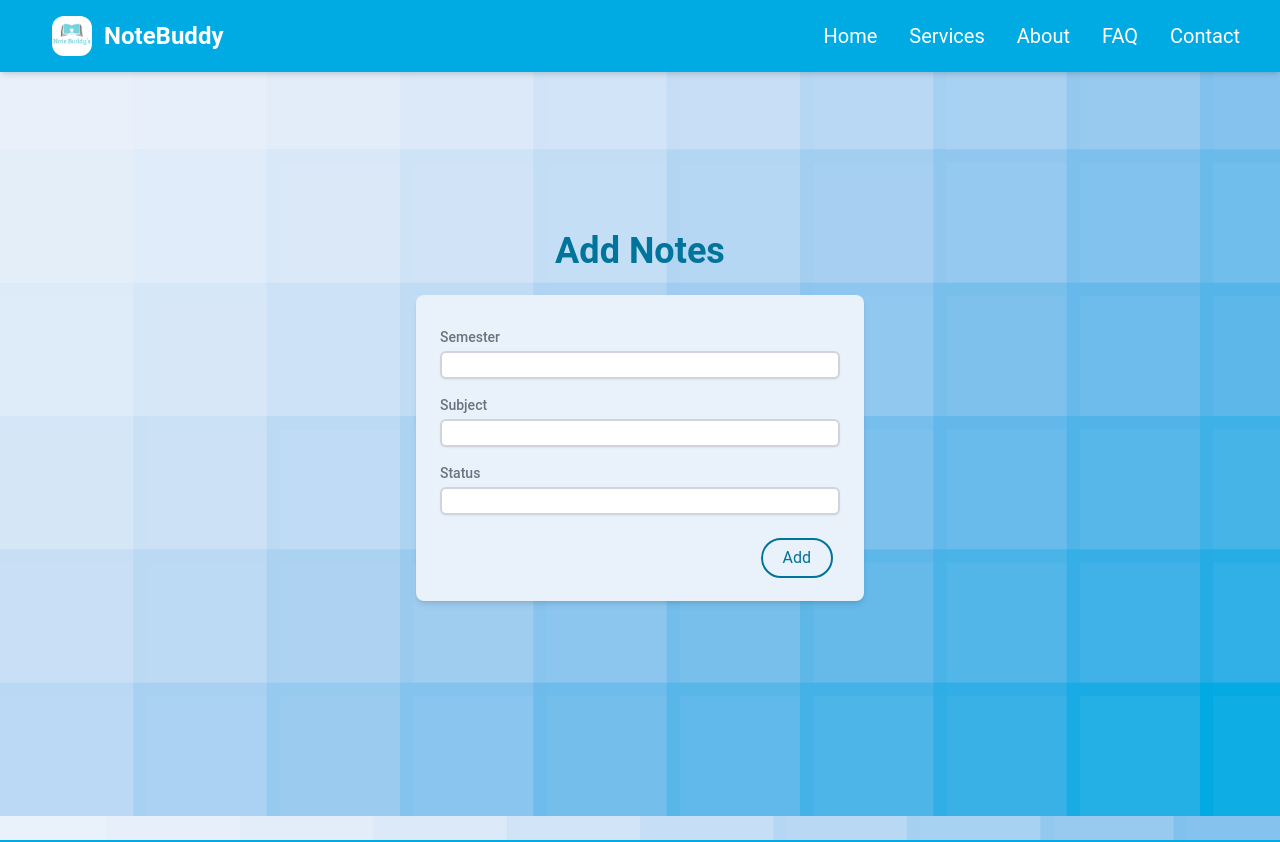
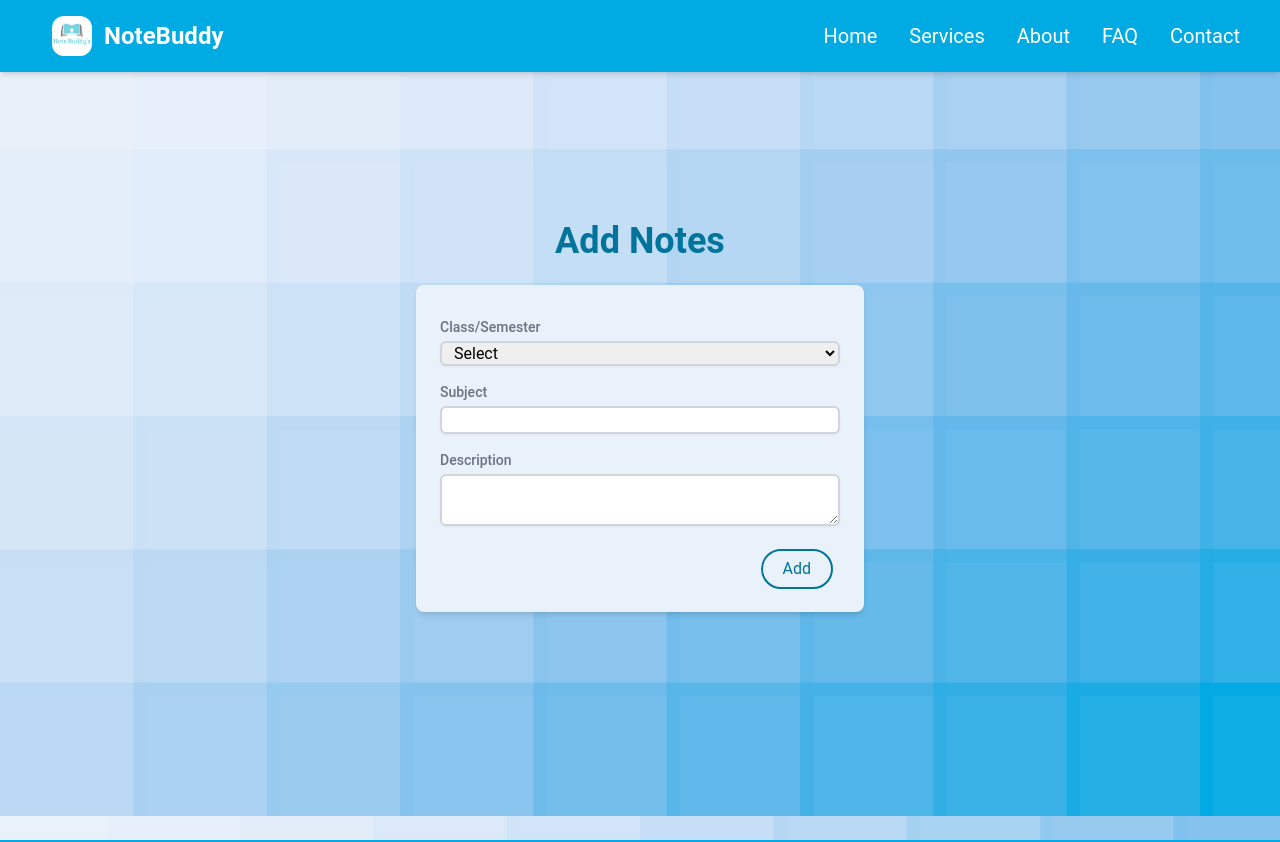
Before and after one commit to sauravsable/NoteBuddy-Frontend, a React (Create React App) app: page /add in a window 1280 px wide. Shown: the top 842 px of the page. Built offline with nearby package versions, Linux system fonts and the light colour scheme.

Commit message:
change in backend to textArea

```diff
--- a/src/pages/AddProduct.js
+++ b/src/pages/AddProduct.js
@@ -6,7 +6,7 @@ export default function AddProduct() {
   const [formData, setFormData] = useState({
     semester: '',
     subject: '',
-    status: '',
+    description: '',
   });
   const [errors, setErrors] = useState({});
   const navigate = useNavigate();
@@ -29,8 +29,8 @@ export default function AddProduct() {
       newErrors.subject = 'Subject is required';
     }
 
-    if (!formData.status) {
-      newErrors.status = 'Status is required';
+    if (!formData.description) {
+      newErrors.description = 'Description is required';
     }
 
     setErrors(newErrors);
@@ -48,7 +48,7 @@ export default function AddProduct() {
             'Content-Type': 'application/json',
           },
           credentials: 'include',
-          body: JSON.stringify({formData,userId:user._id,userEmail:user.email,userName:user.name,userMobile:user.mobile}),
+          body: JSON.stringify({ formData, userId: user._id, userEmail: user.email, userName: user.name, userMobile: user.mobile }),
         });
 
         if (response.status === 200) {
@@ -58,7 +58,7 @@ export default function AddProduct() {
           setFormData({
             semester: '',
             subject: '',
-            status: '',
+            description: '',
           });
 
           navigate('/profile');
@@ -95,16 +95,38 @@ export default function AddProduct() {
                 htmlFor="semester"
                 className="block text-sm font-medium text-gray-500 undefined"
               >
-                Semester
+                Class/Semester
               </label>
               <div className="flex flex-col items-start">
-                <input
+                {/* <input
                   type="number"
                   name="semester"
                   className="block w-full mt-1 px-2 border-2 border-gray-300 rounded-md shadow-sm focus:border-indigo-300 focus:ring focus:ring-indigo-200 focus:ring-opacity-50"
                   onChange={handleChange}
                   value={formData.semester}
-                />
+                /> */}
+                <select
+                  name="semester"
+                  className="block w-full mt-1 px-2 border-2 border-gray-300 rounded-md shadow-sm focus:border-indigo-300 focus:ring focus:ring-indigo-200 focus:ring-opacity-50"
+                  onChange={handleChange}
+                  value={formData.semester}>
+                  <option value="0" >Select</option>
+                  <option value="6th" >Class 6th</option>
+                  <option value="7th" >Class 7th</option>
+                  <option value="8th" >Class 8th</option>
+                  <option value="9th" >Class 9th</option>
+                  <option value="10th" >Class 10th</option>
+                  <option value="11th" >Class 11th</option>
+                  <option value="12th" >Class 12th</option>
+                  <option value="I" >Semester I</option>
+                  <option value="II">Semester II</option>
+                  <option value="III">Semester III</option>
+                  <option value="IV">Semester IV</option>
+                  <option value="V">Semester V</option>
+                  <option value="VI">Semester VI</option>
+                  <option value="VII">Semester VII</option>
+                  <option value="VIII">Semester VIII</option>
+                </select>
                 {errors.semester && (
                   <span className="text-red-500">{errors.semester}</span>
                 )}
@@ -135,15 +157,15 @@ export default function AddProduct() {
                 htmlFor="status"
                 className="block text-sm font-medium text-gray-500 undefined"
               >
-                Status
+                Description
               </label>
               <div className="flex flex-col items-start">
-                <input
+                <textarea
                   type="text"
-                  name="status"
+                  name="description"
                   className="block w-full mt-1 px-2 border-2 border-gray-300 rounded-md shadow-sm focus:border-indigo-300 focus:ring focus:ring-indigo-200 focus:ring-opacity-50"
                   onChange={handleChange}
-                  value={formData.status}
+                  value={formData.description}
                 />
                 {errors.status && (
                   <span className="text-red-500">{errors.status}</span>
@@ -154,14 +176,14 @@ export default function AddProduct() {
               <button
                 type="submit"
                 className="btnValue inline-flex items-center  false"
-                onClick={(e)=>insertData(e)}
+                onClick={(e) => insertData(e)}
               >
                 Add
               </button>
             </div>
           </form>
         </div>
-      </div>
-    </div>
+      </div >
+    </div >
   );
 }
```
